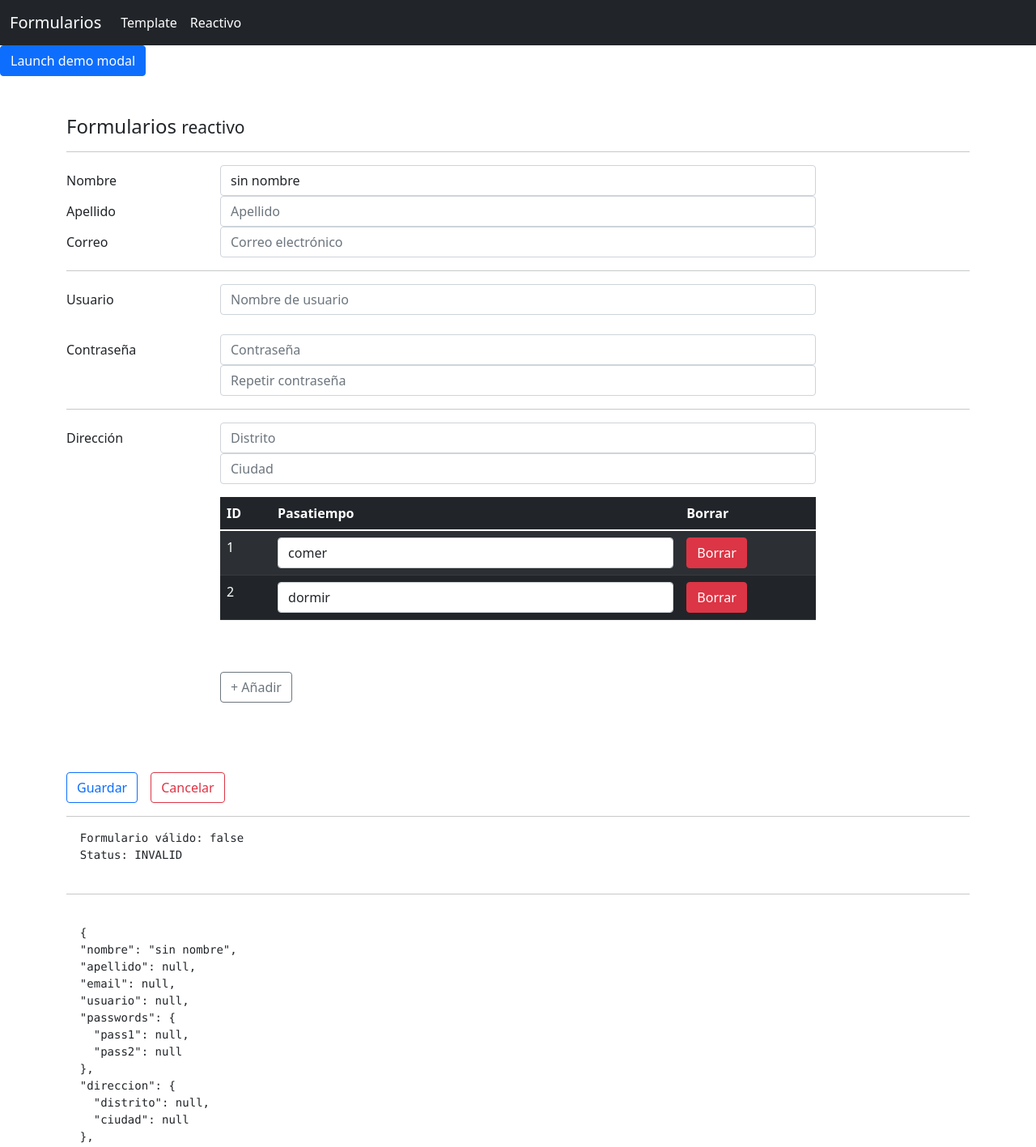
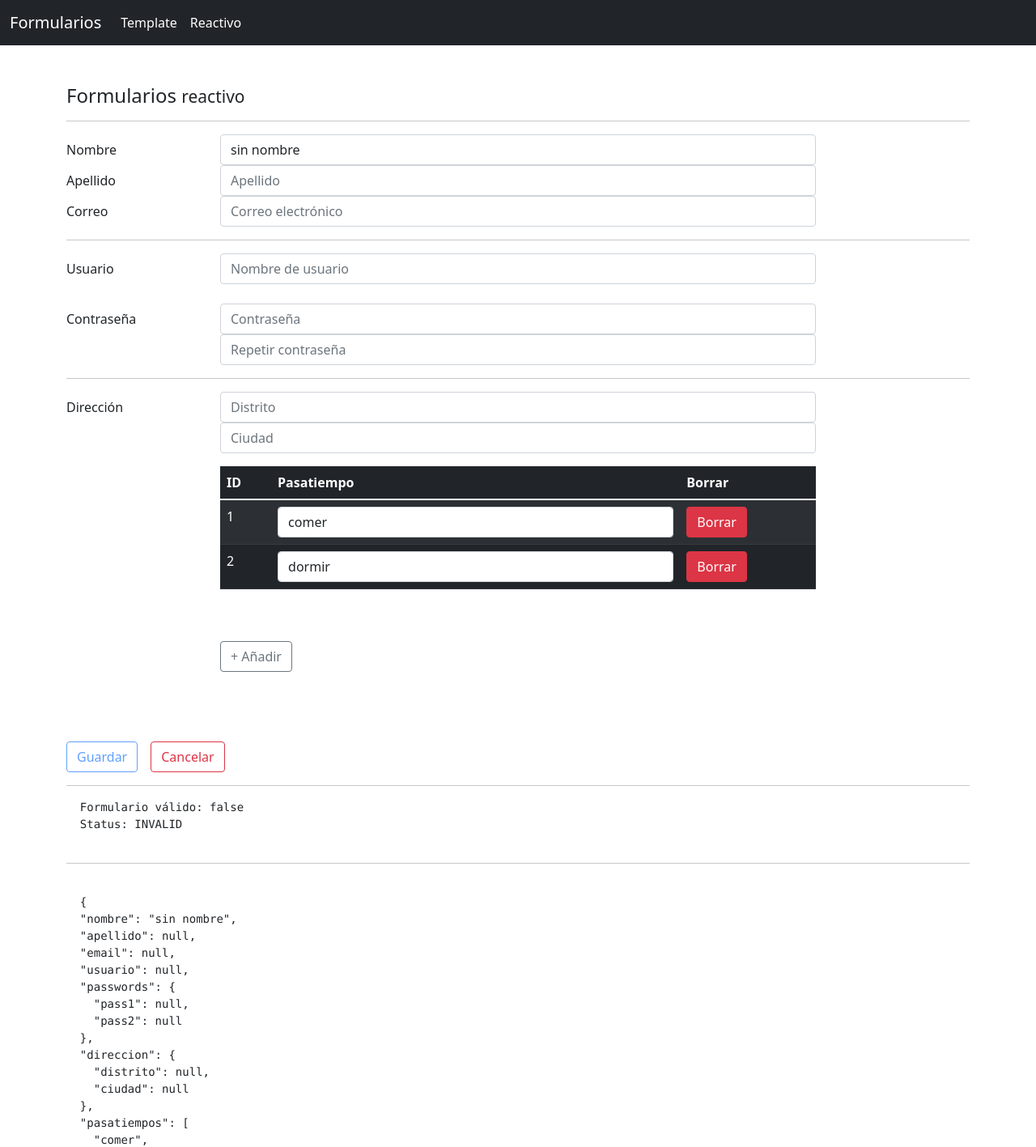
Before and after one commit to RubenTorresGutierrez/05-formularios, an Angular app: page /reactive in a window 1280 px wide. Shown: the top 1417 px of the page at 81% size. Built offline with nearby package versions, Linux system fonts and the light colour scheme.

Commit message:
Modal solucionado

```diff
--- a/src/app/app.component.html
+++ b/src/app/app.component.html
@@ -1,5 +1,5 @@
 <app-navbar></app-navbar>
 <app-modal></app-modal>
 <div class="container mt-5">
-  <router-outlet (event)="formularioEnviado($event)"></router-outlet>
+  <router-outlet></router-outlet>
 </div>
--- a/src/app/app.component.ts
+++ b/src/app/app.component.ts
@@ -6,21 +6,8 @@ import { Component } from '@angular/core';
   styleUrls: ['./app.component.css']
 })
 export class AppComponent {
+  title = '05.1-FormularioTemplate';
 
-  // Attributes
-  title = '05.1-FormularioTemplate';
-  enviado: boolean;
-
-  constructor() {
-
-    this.enviado = false;
-
-  }
-
-  formularioEnviado(enviado: any){
-
-    this.enviado = enviado;
-
-  }
+  constructor() { }
 
 }
--- a/src/app/components/shared/modal/modal.component.html
+++ b/src/app/components/shared/modal/modal.component.html
@@ -1,22 +1,17 @@
-<!-- Button trigger modal -->
-<button type="button" class="btn btn-primary" data-bs-toggle="modal" data-bs-target="#exampleModal">
-  Launch demo modal
-</button>
-
 <!-- Modal -->
 <div class="modal fade" id="exampleModal" tabindex="-1" aria-labelledby="exampleModalLabel" aria-hidden="true" #myModal (toggle)="myModal">
   <div class="modal-dialog">
     <div class="modal-content">
       <div class="modal-header">
-        <h5 class="modal-title" id="exampleModalLabel">Modal title</h5>
+        <h5 class="modal-title" id="exampleModalLabel">Enviar</h5>
         <button type="button" class="btn-close" data-bs-dismiss="modal" aria-label="Close"></button>
       </div>
       <div class="modal-body">
         ¿Está seguro de que desea enviar los datos?
       </div>
       <div class="modal-footer">
-        <button type="button" class="btn btn-secondary" data-bs-dismiss="modal">Close</button>
-        <button type="button" class="btn btn-primary" data-bs-dismiss="modal">Guardar</button>
+        <button type="button" class="btn btn-secondary" data-bs-dismiss="modal">Cancelar</button>
+        <button type="button" class="btn btn-primary" data-bs-dismiss="modal">Sí</button>
       </div>
     </div>
   </div>
--- a/src/app/pages/reactive/reactive.component.html
+++ b/src/app/pages/reactive/reactive.component.html
@@ -130,7 +130,8 @@
   <div class="form-group row">
     <label class="col-2 col-form-label">&nbsp;</label>
     <div class="input-group col-md-8">
-      <button type="submit" class="btn btn-outline-primary btn-block rounded">
+      <button type="submit" class="btn btn-outline-primary btn-block rounded" data-bs-toggle="modal" data-bs-target="#exampleModal"
+              [class.disabled]="!forma.valid">
         Guardar
       </button>
       <button type="reset" class="btn btn-outline-danger btn-block ms-3 rounded">Cancelar</button>
--- a/src/app/pages/reactive/reactive.component.ts
+++ b/src/app/pages/reactive/reactive.component.ts
@@ -10,7 +10,6 @@ import {ValidadoresService} from "../../services/validadores.service";
 })
 export class ReactiveComponent implements OnInit {
 
-  @Output() evento = new EventEmitter<boolean>();
   // Atributtes
   forma!: FormGroup;
 
@@ -23,8 +22,6 @@ export class ReactiveComponent implements OnInit {
 
   ngOnInit(): void {
   }
-
-  get f() { return this.forma.controls }
 
   crearFormulario() {
 
@@ -51,7 +48,7 @@ export class ReactiveComponent implements OnInit {
 
   guardar(forma: FormGroup){
 
-    if (forma.invalid) {
+    if (forma.invalid || forma.pending) {
       Object.values(forma.controls).forEach(control => {
         if (control instanceof FormGroup)
           this.guardar(control);
@@ -60,27 +57,29 @@ export class ReactiveComponent implements OnInit {
       return;
     }
     this.forma.reset();
-    this.evento.emit(true);
 
   }
 
   cargarDatosFormulario()  {
+
     this.forma.reset({
       nombre: "sin nombre"
     });
-      ['comer', 'dormir'].forEach(valor => this.pasatiempos.push(this.formBuilder.control(valor)));
+    ['comer', 'dormir'].forEach(valor => this.pasatiempos.push(this.formBuilder.control(valor)));
+
   }
 
-  agregarPasatiempo()
-  {
+  agregarPasatiempo(){
+
     this.pasatiempos.push(this.formBuilder.control(' ', Validators.required));
+
   }
 
-  borrarPasatiempo(index: number)
-  {
+  borrarPasatiempo(index: number){
+
     this.pasatiempos.removeAt(index);
+
   }
-
 
 
   // GETTERS
@@ -103,6 +102,4 @@ export class ReactiveComponent implements OnInit {
     return (pass1 === pass2) ? true : false;
   }
 
-
-
 }
--- a/src/app/services/validadores.service.ts
+++ b/src/app/services/validadores.service.ts
@@ -41,7 +41,6 @@ constructor() { }
           resolve({ existe: true });
         resolve (null);
       }, 2000);
-      console.log('hola');
     });
   }
 
```
